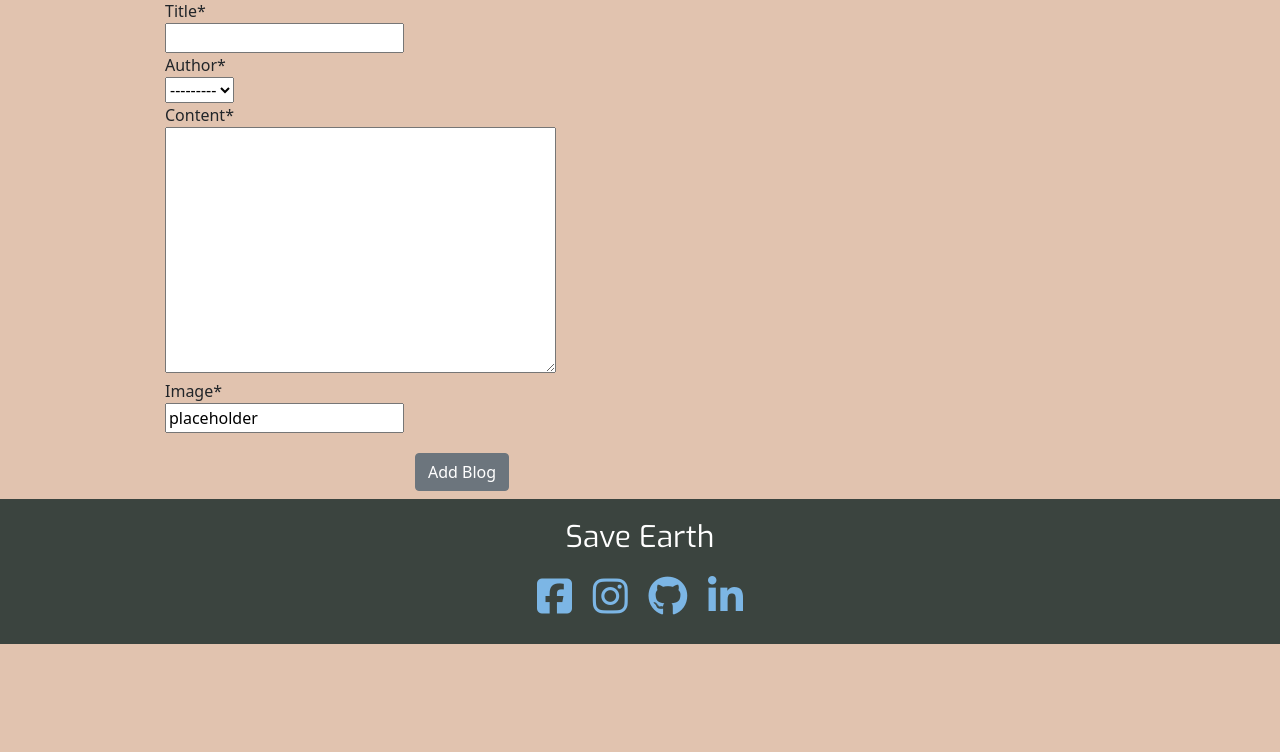
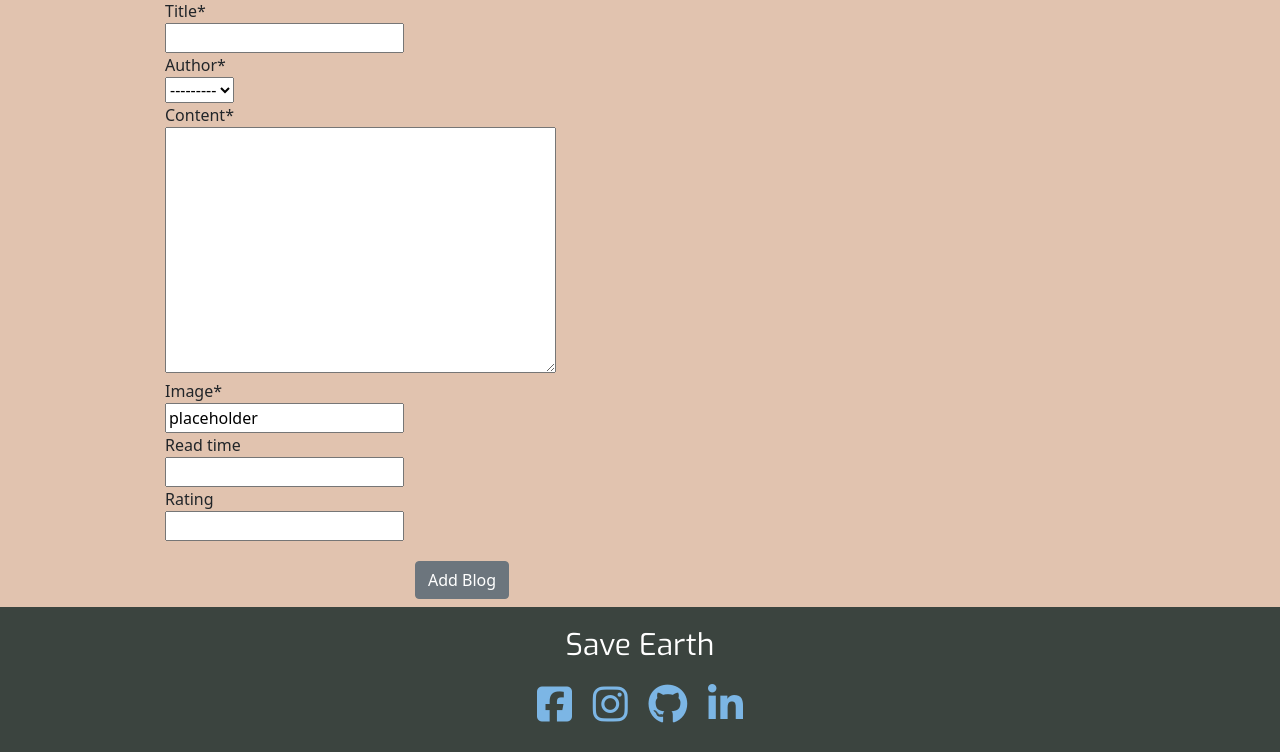
Before and after one commit to Lee-moran/Planet_Earth, a Django app: page /add_blogs/ in a window 1280 px wide. Shown: the part 200-952 px from the top of the page. Before the commit the page ends 844 px from the top, so only its background shows below. Run offline with Django 3.2, Linux system fonts and the light colour scheme; some libraries are stand-ins or nearby versions.

Commit message:
added new model

```diff
--- a/blog/admin.py
+++ b/blog/admin.py
@@ -8,7 +8,7 @@ class PostAdmin(SummernoteModelAdmin):
     """
     Use Summernote for Blog admin
     """
-    list_display = ('title', 'slug', 'status', 'created_on')
+    list_display = ('title', 'slug', 'status', 'created_on', 'read_time', 'rating')
     search_fields = ['name', 'title', 'content']
     list_filter = ('status', 'created_on')
     prepopulated_fields = {'slug': ('title',)}
--- a/blog/forms.py
+++ b/blog/forms.py
@@ -11,7 +11,7 @@ class CommentForm(forms.ModelForm):
 
 class BlogForm(forms.ModelForm):
     """
-    Form to add a recipe
+    Form to add a blog
     """
     class Meta:
         model = Post
@@ -20,6 +20,8 @@ class BlogForm(forms.ModelForm):
             'author',
             'content',
             'featured_image',
+            'read_time',
+            'rating',
         ]
         widgets = {
             'content': SummernoteWidget(),
--- a/blog/models.py
+++ b/blog/models.py
@@ -28,6 +28,8 @@ class Post(models.Model):
     status = models.IntegerField(choices=STATUS, default=0)
     likes = models.ManyToManyField(
         User, related_name='blogpost_like', blank=True)
+    rating = models.DecimalField(max_digits=6, decimal_places=2, null=True, blank=True)
+    read_time = models.CharField(max_length=200, null=True, blank=True)
 
 
     class Meta:
--- a/blog/views.py
+++ b/blog/views.py
@@ -48,7 +48,7 @@ class PostDetails(View):
                 "comments": comments,
                 "commented": False,
                 "liked": liked,
-                "comment_form": CommentForm()
+                "comment_form": CommentForm(),
             },
         )
 
--- a/templates/base.html
+++ b/templates/base.html
@@ -25,7 +25,7 @@
   <script src="https://cdn.jsdelivr.net/npm/bootstrap@5.0.1/dist/js/bootstrap.bundle.min.js"
     integrity="sha384-gtEjrD/SeCtmISkJkNUaaKMoLD0//ElJ19smozuHV6z3Iehds+3Ulb9Bn9Plx0x4" crossorigin="anonymous">
   </script>
-  <script src="https://kit.fontawesome.com/50d0aab360.js" crossorigin="anonymous"></script>
+  <script src="https://kit.fontawesome.com/15ebaf49c9.js" crossorigin="anonymous"></script>
   <link rel="stylesheet" href="{% static 'css/style.css' %}">
   <link rel="stylesheet" href="{% static 'javascript/java.js' %}">
 
--- a/templates/index.html
+++ b/templates/index.html
@@ -29,7 +29,7 @@
                             </a>
                             <hr />
                             <p class="card-text text-muted h6">{{ post.created_on}} <i class="far fa-heart"></i>
-                                {{ post.number_of_likes }}</p>
+                                {{ post.number_of_likes }} | {{post.rating}}</p>
                         </div>
                     </div>
                 </div>
--- a/templates/post_detail.html
+++ b/templates/post_detail.html
@@ -9,12 +9,12 @@
                 <!-- Post title goes in these h1 tags -->
                 <h1 class="post-title">{{ post.title }}</h1>
                 <!-- Post author goes before the | the post's created date goes after -->
-                <p class="post-subtitle">{{ post.author }} | {{ post.created_on }}</p>
+                <p class="post-subtitle">{{ post.author }} | {{ post.created_on }} | {{post.read_time}}</p>
             </div>
             <div class="d-none d-md-block col-md-6 masthead-image">
                 <!-- The featured image URL goes in the src attribute -->
                 {% if "placeholder" in post.featured_image.url %}
-                <img src="..//static/images/earth1.jpg" width="100%">
+                <img src="../static/images/earth1.jpg" width="100%">
                 {% else %}
                 <img src=" {{ post.featured_image.url }}" width="100%">
                 {% endif %}
```
Also changed, not shown: blog/migrations/0003_auto_20221102_1148.py (added).
